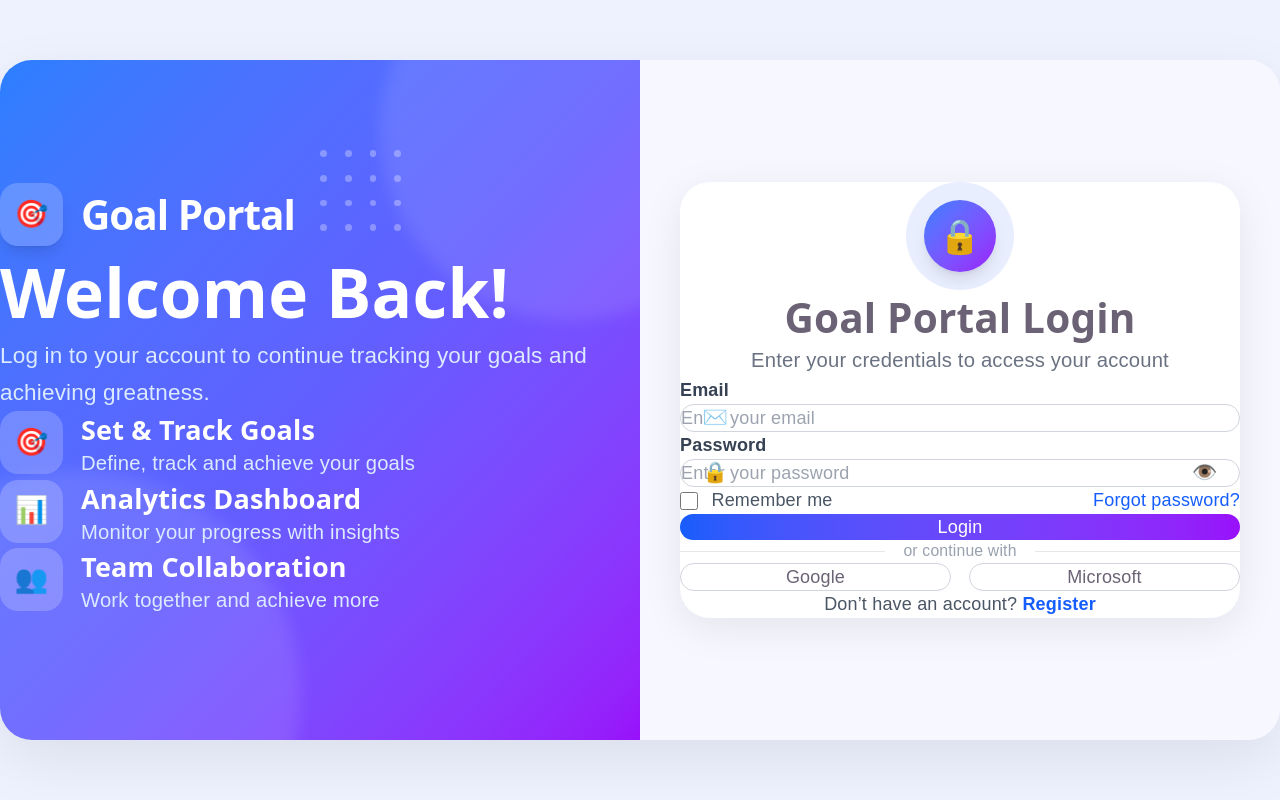
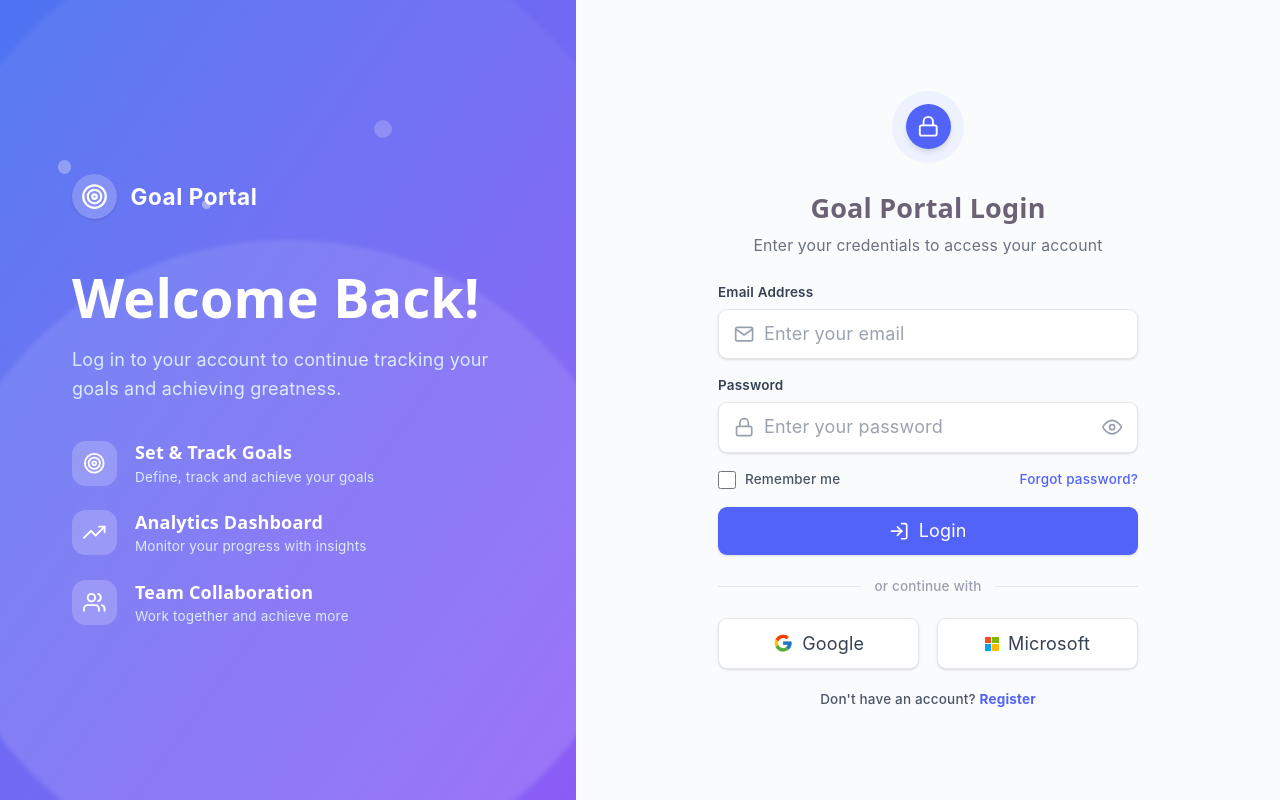
Before and after one commit to anushaanchalia/goal-tracking-portal, a React (Vite) app in the folder client/: page / in a window 1280 px wide. Built offline with nearby package versions, Linux system fonts and the light colour scheme.

Commit message:
Fixed login UI sizing

```diff
--- a/client/src/index.css
+++ b/client/src/index.css
@@ -93,17 +93,7 @@
 
 }
 
-/* Global Reset */
-
-* {
-
-  margin: 0;
-
-  padding: 0;
-
-  box-sizing: border-box;
-
-}
+/* Global Reset removed because Tailwind provides Preflight */
 
 /* Smooth Scroll */
 
@@ -149,16 +139,6 @@
   font-family: var(--heading);
 
   color: inherit;
-
-  margin: 0;
-
-  line-height: normal;
-
-}
-
-p {
-
-  margin: 0;
 
 }
 
--- a/client/src/pages/Login.jsx
+++ b/client/src/pages/Login.jsx
@@ -1,6 +1,8 @@
 import { useState } from "react";
 import axios from "axios";
 import toast from "react-hot-toast";
+import { FiTarget, FiLock, FiMail, FiEyeOff, FiEye, FiLogIn, FiTrendingUp, FiUsers } from "react-icons/fi";
+import { FcGoogle } from "react-icons/fc";
 
 const API_URL = import.meta.env.VITE_API_URL;
 
@@ -12,6 +14,7 @@
   });
 
   const [loading, setLoading] = useState(false);
+  const [showPassword, setShowPassword] = useState(false);
 
   const handleChange = (e) => {
 
@@ -65,190 +68,93 @@
   };
 
   return (
-
-    <div className="w-full min-h-screen bg-[#eef2ff] flex items-center justify-center p-4 lg:p-6 overflow-hidden">
-
-      <div className="w-full max-w-[1280px] min-h-[85vh] bg-[#f7f8ff] rounded-[32px] overflow-hidden shadow-[0_20px_60px_rgba(0,0,0,0.08)] grid grid-cols-1 lg:grid-cols-2">
+    <div className="fixed inset-0 w-full overflow-hidden flex flex-col md:flex-row font-sans bg-white">
 
       {/* LEFT PANEL */}
-
-        <div className="relative bg-gradient-to-br from-blue-500 via-indigo-500 to-purple-600 text-white px-8 lg:px-12 py-8 lg:py-10 overflow-hidden flex flex-col justify-center">
-
-          {/* Decorative Shapes */}
-
-          <div className="absolute top-[-120px] right-[-120px] w-[380px] h-[380px] bg-white/10 rounded-full blur-sm"></div>
-
-          <div className="absolute bottom-[-180px] left-[-150px] w-[450px] h-[450px] bg-white/10 rounded-full blur-sm"></div>
-
-          {/* Dots */}
-
-          <div className="absolute top-20 left-1/2 grid grid-cols-4 gap-4 opacity-30">
-
-            {Array.from({ length: 16 }).map((_, i) => (
-
-              <div
-                key={i}
-                className="w-1.5 h-1.5 rounded-full bg-white"
-              ></div>
-
-            ))}
-
+      <div className="relative w-full md:w-[40%] lg:w-[45%] bg-gradient-to-br from-[#4d74f2] to-[#8b5cf6] px-8 py-6 lg:px-16 lg:py-10 flex flex-col justify-center overflow-hidden text-white h-full">
+        {/* Background Decorative Waves */}
+        <div className="absolute inset-0 w-full h-full pointer-events-none">
+           <div className="absolute -top-[10%] -left-[20%] w-[140%] h-[120%] bg-white/5 rounded-[100%] blur-[2px]"></div>
+           <div className="absolute -bottom-[10%] -right-[10%] w-[120%] h-[80%] bg-white/10 rounded-[100%] blur-[2px]"></div>
+           <div className="absolute top-[20%] left-[10%] w-3 h-3 rounded-full bg-white/30"></div>
+           <div className="absolute top-[25%] left-[35%] w-2 h-2 rounded-full bg-white/40"></div>
+           <div className="absolute top-[15%] left-[65%] w-4 h-4 rounded-full bg-white/20"></div>
         </div>
 
-          {/* Logo */}
-
-          <div className="flex items-center gap-4 relative z-10 mb-14">
-
-            <div className="w-14 h-14 rounded-2xl bg-white/20 backdrop-blur-md flex items-center justify-center text-2xl shadow-lg">
-              🎯
+        {/* Header */}
+        <div className="relative z-10 flex items-center gap-3 mb-8 lg:mb-10">
+          <div className="w-10 h-10 rounded-full bg-white/20 flex items-center justify-center shadow-sm">
+            <FiTarget className="text-2xl text-white" />
+          </div>
+          <span className="text-xl font-bold tracking-wide">Goal Portal</span>
         </div>
 
-            <h1 className="text-3xl lg:text-4xl font-bold tracking-tight text-white">
-              Goal Portal
-            </h1>
+        {/* Middle Content */}
+        <div className="relative z-10">
+          <h1 className="text-3xl lg:text-4xl xl:text-5xl font-extrabold mb-3 text-white leading-tight">Welcome Back!</h1>
+          <p className="text-blue-100 text-sm lg:text-base mb-6 lg:mb-8 leading-relaxed max-w-sm">
+            Log in to your account to continue tracking your goals and achieving greatness.
+          </p>
 
+          <div className="space-y-4 lg:space-y-5">
+            <div className="flex items-center gap-4">
+              <div className="w-10 h-10 rounded-xl bg-white/20 backdrop-blur-sm flex items-center justify-center shrink-0">
+                <FiTarget className="text-xl text-white" />
+              </div>
+              <div>
+                <h3 className="font-semibold text-base mb-0.5 text-white">Set & Track Goals</h3>
+                <p className="text-blue-100 text-xs">Define, track and achieve your goals</p>
+              </div>
             </div>
 
-          {/* Content */}
-
-          <div className="relative z-10 max-w-xl">
-
-            <h2 className="text-4xl sm:text-5xl lg:text-6xl leading-tight font-extrabold mb-5 text-white">
-              Welcome Back!
-            </h2>
-
-            <p className="text-base sm:text-lg lg:text-xl text-blue-100 leading-relaxed mb-10">
-              Log in to your account to continue tracking
-              your goals and achieving greatness.
-            </p>
-
-            {/* Features */}
-
-            <div className="space-y-6">
-
-              {/* Feature */}
-
-              <div className="flex items-start gap-4">
-
-                <div className="w-14 h-14 rounded-2xl bg-white/20 backdrop-blur-md flex items-center justify-center text-2xl shrink-0">
-                  🎯
+            <div className="flex items-center gap-4">
+              <div className="w-10 h-10 rounded-xl bg-white/20 backdrop-blur-sm flex items-center justify-center shrink-0">
+                <FiTrendingUp className="text-xl text-white" />
+              </div>
+              <div>
+                <h3 className="font-semibold text-base mb-0.5 text-white">Analytics Dashboard</h3>
+                <p className="text-blue-100 text-xs">Monitor your progress with insights</p>
+              </div>
             </div>
 
+            <div className="flex items-center gap-4">
+              <div className="w-10 h-10 rounded-xl bg-white/20 backdrop-blur-sm flex items-center justify-center shrink-0">
+                <FiUsers className="text-xl text-white" />
+              </div>
               <div>
-
-                  <h3 className="text-lg lg:text-2xl font-bold mb-1 text-white">
-                    Set & Track Goals
-                  </h3>
-
-                  <p className="text-blue-100 text-sm lg:text-lg">
-                    Define, track and achieve your goals
-                  </p>
-
+                <h3 className="font-semibold text-base mb-0.5 text-white">Team Collaboration</h3>
+                <p className="text-blue-100 text-xs">Work together and achieve more</p>
               </div>
-
             </div>
-
-              {/* Feature */}
-
-              <div className="flex items-start gap-4">
-
-                <div className="w-14 h-14 rounded-2xl bg-white/20 backdrop-blur-md flex items-center justify-center text-2xl shrink-0">
-                  📊
           </div>
-
-                <div>
-
-                  <h3 className="text-lg lg:text-2xl font-bold mb-1 text-white">
-                    Analytics Dashboard
-                  </h3>
-
-                  <p className="text-blue-100 text-sm lg:text-lg">
-                    Monitor your progress with insights
-                  </p>
-
         </div>
-
-              </div>
-
-              {/* Feature */}
-
-              <div className="flex items-start gap-4">
-
-                <div className="w-14 h-14 rounded-2xl bg-white/20 backdrop-blur-md flex items-center justify-center text-2xl shrink-0">
-                  👥
-                </div>
-
-                <div>
-
-                  <h3 className="text-lg lg:text-2xl font-bold mb-1 text-white">
-                    Team Collaboration
-                  </h3>
-
-                  <p className="text-blue-100 text-sm lg:text-lg">
-                    Work together and achieve more
-                  </p>
-
-                </div>
-
-              </div>
-
-            </div>
-
-          </div>
-
       </div>
 
       {/* RIGHT PANEL */}
-
-        <div className="flex items-center justify-center px-5 sm:px-8 py-8 bg-[#f7f8ff]">
-
-          <form
-            onSubmit={handleLogin}
-            className="w-full max-w-[560px] bg-white rounded-[30px] shadow-[0_10px_40px_rgba(0,0,0,0.08)] px-8 sm:px-10 py-8 lg:py-10"
-          >
-
+      <div className="w-full md:w-[60%] lg:w-[55%] bg-[#fafbfc] px-6 py-4 sm:px-12 lg:px-20 flex flex-col justify-center h-full">
+        <div className="max-w-[420px] w-full mx-auto">
           {/* Lock Icon */}
-
-            <div className="flex justify-center mb-7">
-
-              <div className="w-24 h-24 rounded-full bg-indigo-100/70 flex items-center justify-center">
-
-                <div className="w-16 h-16 rounded-full bg-gradient-to-br from-blue-500 to-purple-600 flex items-center justify-center text-white text-3xl shadow-lg">
-                  🔒
+          <div className="flex justify-center mb-4 lg:mb-6">
+            <div className="w-16 h-16 rounded-full bg-[#eef2ff] flex items-center justify-center">
+              <div className="w-10 h-10 rounded-full bg-[#5263f9] flex items-center justify-center text-white shadow-md">
+                <FiLock className="text-xl" />
+              </div>
+            </div>
           </div>
 
+          <div className="text-center mb-5 lg:mb-6">
+            <h2 className="text-2xl font-bold text-gray-900 mb-1 lg:mb-2">Goal Portal Login</h2>
+            <p className="text-sm text-gray-500">Enter your credentials to access your account</p>
           </div>
 
+          <form onSubmit={handleLogin} className="space-y-4">
+            {/* Email */}
+            <div>
+              <label className="block text-xs font-semibold text-gray-700 mb-1.5">Email Address</label>
+              <div className="relative">
+                <div className="absolute inset-y-0 left-0 pl-3.5 flex items-center pointer-events-none">
+                  <FiMail className="text-gray-400 text-lg" />
                 </div>
-
-            {/* Heading */}
-
-            <div className="text-center mb-8">
-
-              <h2 className="text-3xl lg:text-4xl font-bold text-gray-800 mb-3">
-                Goal Portal Login
-              </h2>
-
-              <p className="text-gray-500 text-base lg:text-lg">
-                Enter your credentials to access your account
-              </p>
-
-            </div>
-
-            {/* Email */}
-
-            <div className="mb-6">
-
-              <label className="block text-base font-semibold text-gray-700 mb-3">
-                Email
-              </label>
-
-              <div className="relative">
-
-                <span className="absolute left-5 top-1/2 -translate-y-1/2 text-gray-400 text-lg">
-                  ✉️
-                </span>
-
                 <input
                   type="email"
                   name="email"
@@ -256,146 +162,108 @@
                   value={formData.email}
                   onChange={handleChange}
                   required
-                  className="w-full border border-gray-300 rounded-2xl pl-14 pr-5 py-3 text-base focus:outline-none focus:ring-4 focus:ring-blue-100 transition-all"
+                  className="w-full pl-10 pr-4 py-2.5 bg-white border border-gray-200 rounded-lg text-sm text-gray-800 focus:outline-none focus:border-[#5263f9] focus:ring-2 focus:ring-[#eef2ff] shadow-sm transition-all"
                 />
-
               </div>
-
             </div>
 
             {/* Password */}
-
-            <div className="mb-5">
-
-              <label className="block text-base font-semibold text-gray-700 mb-3">
-                Password
-              </label>
-
+            <div>
+              <label className="block text-xs font-semibold text-gray-700 mb-1.5">Password</label>
               <div className="relative">
-
-                <span className="absolute left-5 top-1/2 -translate-y-1/2 text-gray-400 text-lg">
-                  🔒
-                </span>
-
+                <div className="absolute inset-y-0 left-0 pl-3.5 flex items-center pointer-events-none">
+                  <FiLock className="text-gray-400 text-lg" />
+                </div>
                 <input
-                  type="password"
+                  type={showPassword ? "text" : "password"}
                   name="password"
                   placeholder="Enter your password"
                   value={formData.password}
                   onChange={handleChange}
                   required
-                  className="w-full border border-gray-300 rounded-2xl pl-14 pr-14 py-3 text-base focus:outline-none focus:ring-4 focus:ring-blue-100 transition-all"
+                  className="w-full pl-10 pr-10 py-2.5 bg-white border border-gray-200 rounded-lg text-sm text-gray-800 focus:outline-none focus:border-[#5263f9] focus:ring-2 focus:ring-[#eef2ff] shadow-sm transition-all"
                 />
-
-                <span className="absolute right-5 top-1/2 -translate-y-1/2 text-gray-400 text-lg cursor-pointer">
-                  👁️
-                </span>
-
+                <button
+                  type="button"
+                  onClick={() => setShowPassword(!showPassword)}
+                  className="absolute inset-y-0 right-0 pr-3.5 flex items-center text-gray-400 hover:text-gray-600 focus:outline-none transition-colors"
+                >
+                  {showPassword ? <FiEyeOff className="text-lg" /> : <FiEye className="text-lg" />}
+                </button>
+              </div>
             </div>
 
+            {/* Options */}
+            <div className="flex items-center justify-between mt-3">
+              <label className="flex items-center text-sm text-gray-600 cursor-pointer">
+                <input
+                  type="checkbox"
+                  className="w-4 h-4 rounded border-gray-300 text-[#5263f9] focus:ring-[#5263f9] mr-2 cursor-pointer"
+                />
+                <span className="text-xs font-medium">Remember me</span>
+              </label>
+              <a href="#" className="text-xs font-medium text-[#5263f9] hover:text-[#4352d8] hover:underline transition-colors">
+                Forgot password?
+              </a>
             </div>
 
-            {/* Remember / Forgot */}
-
-            <div className="flex items-center justify-between mb-7 flex-wrap gap-3">
-
-              <label className="flex items-center gap-3 text-gray-600 text-sm lg:text-base">
-
-                <input
-                  type="checkbox"
-                  className="w-4 h-4 rounded"
-                />
-
-                Remember me
-
-              </label>
-
-              <a
-                href="#"
-                className="text-blue-600 font-medium hover:underline text-sm lg:text-base"
-              >
-                Forgot password?
-              </a>
-
-            </div>
-
-            {/* Button */}
-
+            {/* Login Button */}
             <button
               type="submit"
               disabled={loading}
-              className={`w-full py-3 rounded-2xl text-lg font-bold transition-all duration-300 ${
+              className={`w-full py-2.5 mt-2 rounded-lg text-sm font-bold flex items-center justify-center gap-2 transition-all ${
                 loading
-                  ? "bg-gray-400 text-white cursor-not-allowed"
-                  : "bg-gradient-to-r from-blue-600 to-purple-600 text-white hover:shadow-2xl hover:scale-[1.01]"
+                  ? "bg-[#8a96fc] text-white cursor-not-allowed"
+                  : "bg-[#5263f9] hover:bg-[#4352d8] text-white shadow-sm hover:shadow-md hover:-translate-y-0.5"
               }`}
             >
-
-              {loading
-                ? "Logging in..."
-                : "Login"}
-
+              {loading ? "Logging in..." : (
+                <>
+                  <FiLogIn className="text-lg" /> Login
+                </>
+              )}
             </button>
 
             {/* Divider */}
-
-            <div className="flex items-center gap-4 my-8">
-
+            <div className="flex items-center gap-3 my-4 lg:my-5">
               <div className="flex-1 h-[1px] bg-gray-200"></div>
-
-              <span className="text-gray-400 text-sm whitespace-nowrap">
-                or continue with
-              </span>
-
+              <span className="text-xs text-gray-400 font-medium">or continue with</span>
               <div className="flex-1 h-[1px] bg-gray-200"></div>
-
             </div>
 
-            {/* Social Buttons */}
-
-            <div className="grid grid-cols-1 sm:grid-cols-2 gap-4">
-
+            {/* Social Login */}
+            <div className="grid grid-cols-2 gap-3 lg:gap-4">
               <button
                 type="button"
-                className="border border-gray-300 rounded-2xl py-3 text-base font-semibold hover:bg-gray-50 transition-all"
+                className="flex items-center justify-center gap-2 py-2.5 bg-white border border-gray-200 rounded-lg hover:bg-gray-50 shadow-sm transition-all text-sm font-bold text-gray-700"
               >
-                Google
+                <FcGoogle className="text-lg" /> Google
               </button>
-
               <button
                 type="button"
-                className="border border-gray-300 rounded-2xl py-3 text-base font-semibold hover:bg-gray-50 transition-all"
+                className="flex items-center justify-center gap-2 py-2.5 bg-white border border-gray-200 rounded-lg hover:bg-gray-50 shadow-sm transition-all text-sm font-bold text-gray-700"
               >
+                <div className="w-[14px] h-[14px] grid grid-cols-2 gap-[1px]">
+                  <div className="bg-[#f25022]"></div>
+                  <div className="bg-[#7fba00]"></div>
+                  <div className="bg-[#00a4ef]"></div>
+                  <div className="bg-[#ffb900]"></div>
+                </div>
                 Microsoft
               </button>
-
             </div>
 
             {/* Register */}
-
-            <p className="text-center text-gray-600 mt-8 text-base">
-
-              Don’t have an account?
-
-              {" "}
-
-              <a
-                href="/register"
-                className="text-blue-600 font-bold hover:underline"
-              >
+            <p className="text-center text-xs text-gray-600 mt-4 lg:mt-5 font-medium">
+              Don't have an account?{" "}
+              <a href="/register" className="text-[#5263f9] font-bold hover:text-[#4352d8] hover:underline transition-colors">
                 Register
               </a>
-
             </p>
-
           </form>
-
         </div>
-
       </div>
-
     </div>
-
   );
 
 };
```
Lines whose indentation alone changed are shown as unchanged.
